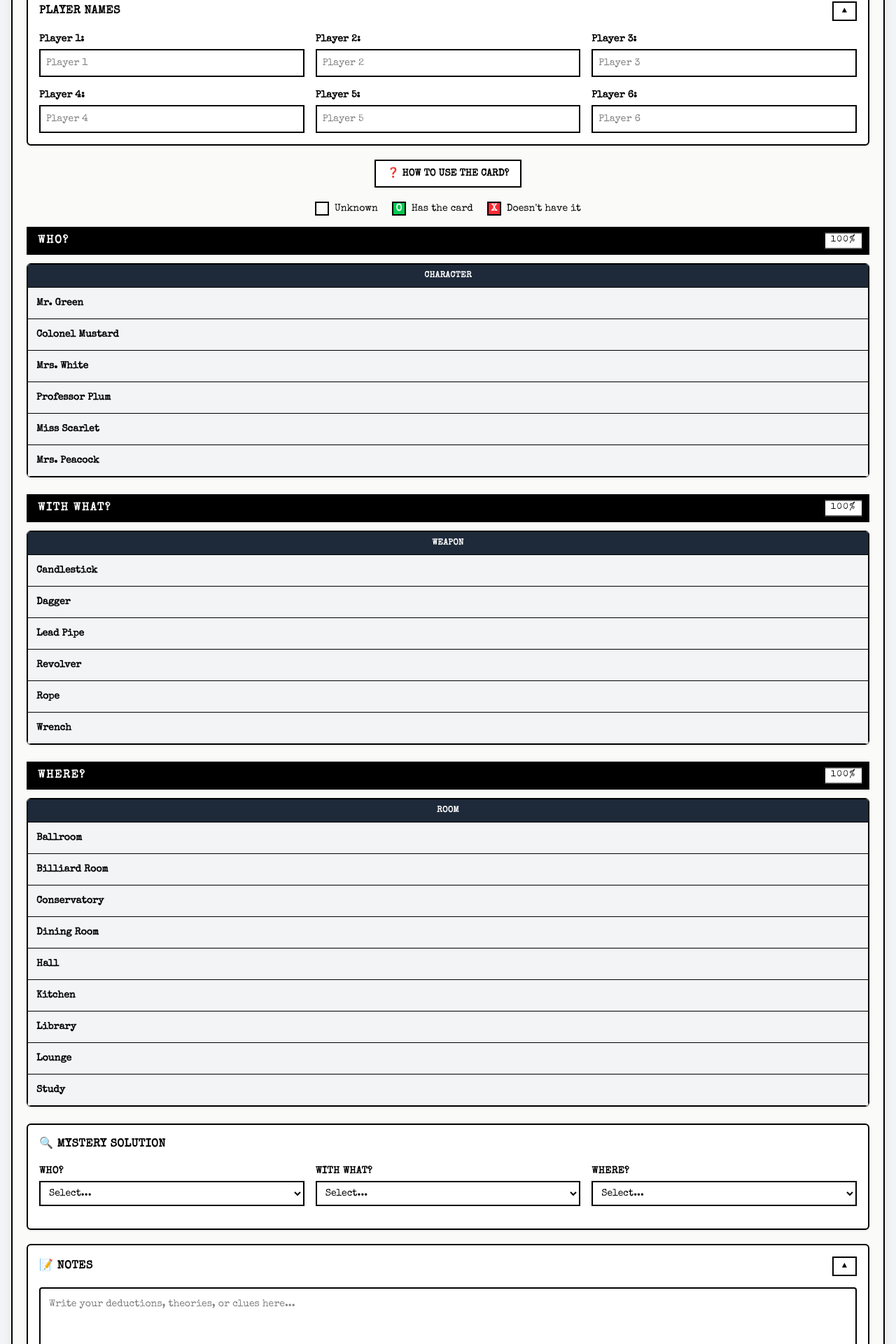
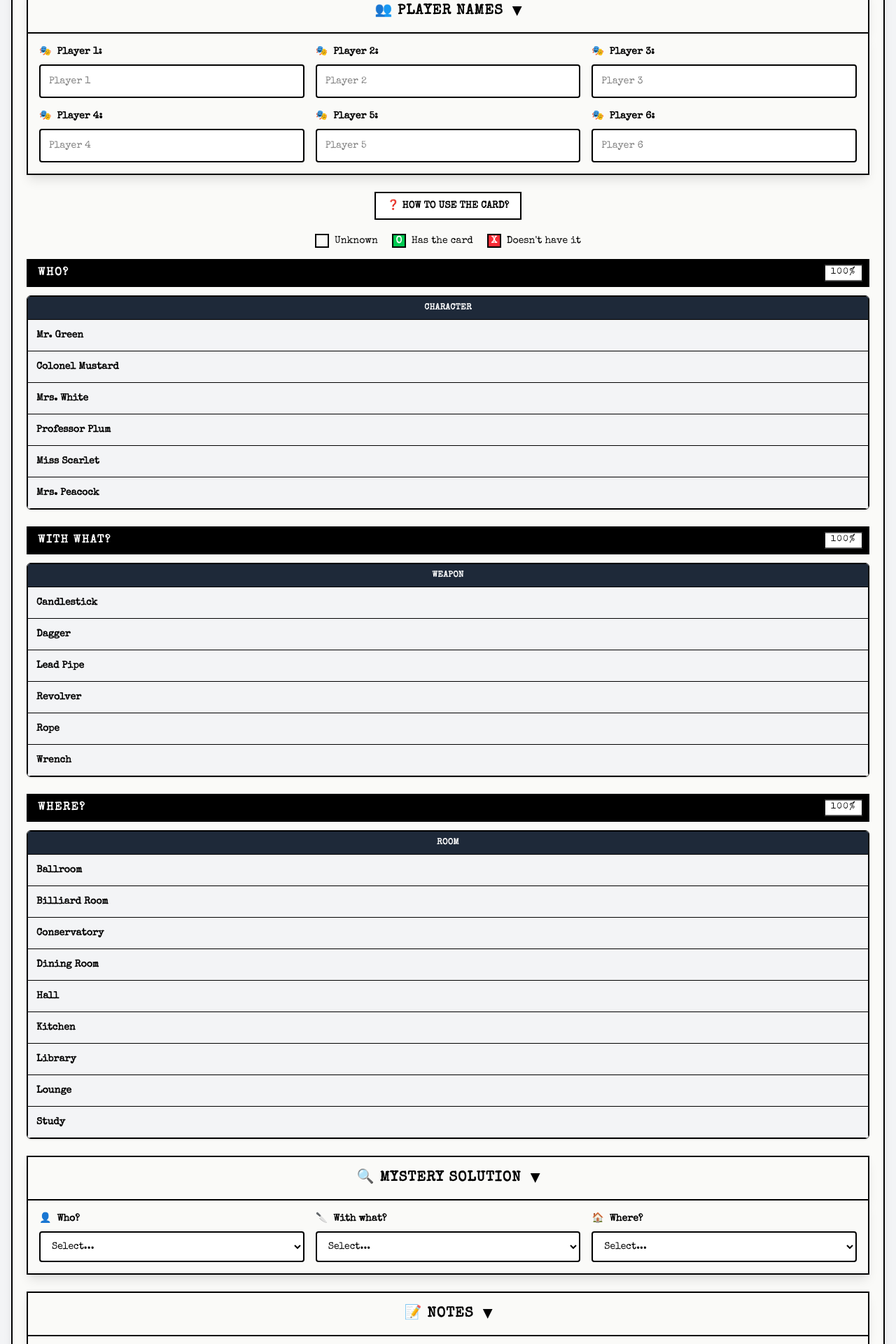
Before and after one commit to yorch/clue-digital-scorecard, a React (Vite) app: page / in a window 1280 px wide. Shown: the part 160-2080 px from the top of the page at 70% size. Built offline with nearby package versions, Linux system fonts and the light colour scheme.

Commit message:
feat: Implement CollapsibleSection component and integrate it into multiple sections

```diff
--- /dev/null
+++ b/src/components/CollapsibleSection.jsx
@@ -0,0 +1,39 @@
+export const CollapsibleSection = ({
+  title,
+  icon,
+  isOpen,
+  onToggle,
+  children,
+}) => {
+  return (
+    <div className="mb-6">
+      {/* Header Section */}
+      <div className="bg-paper-white border-2 border-black shadow-lg font-typewriter">
+        <button
+          className="flex items-center justify-center w-full p-4 text-base md:text-lg cursor-pointer transition-all duration-300 hover:bg-gray-100 focus:outline-none focus:bg-gray-100 text-black"
+          onClick={onToggle}
+          aria-expanded={isOpen}
+        >
+          <span className="text-xl font-bold tracking-wider uppercase mr-3">
+            {icon} {title}
+          </span>
+          <span
+            className="text-lg transform transition-transform duration-200"
+            style={{
+              transform: isOpen ? 'rotate(90deg)' : 'rotate(0deg)',
+            }}
+          >
+            ▶
+          </span>
+        </button>
+      </div>
+
+      {/* Content Section */}
+      {isOpen && (
+        <div className="bg-paper-white border-2 border-black border-t-0 shadow-lg">
+          <div className="p-4">{children}</div>
+        </div>
+      )}
+    </div>
+  );
+};
--- a/src/components/NotesSection.jsx
+++ b/src/components/NotesSection.jsx
@@ -1,4 +1,5 @@
 import { useState } from 'react';
+import { CollapsibleSection } from './CollapsibleSection.jsx';
 
 export const NotesSection = ({ gameState, setGameState, t }) => {
   const [showNotes, setShowNotes] = useState(true);
@@ -11,29 +12,25 @@ export const NotesSection = ({ gameState, setGameState, t }) => {
   };
 
   return (
-    <div className="bg-white p-4 mb-5 border-2 border-black rounded-md shadow-sm">
-      <div className="flex justify-between items-center mb-4">
-        <h3 className="text-black text-left text-base uppercase tracking-wide font-bold">
-          📝 {t('notes')}
-        </h3>
-        <button
-          className="bg-white text-black border-2 border-black px-3 py-2 md:px-3 md:py-1 cursor-pointer text-xs font-typewriter transition-all duration-200 uppercase font-bold hover:bg-black hover:text-white min-h-10 md:min-h-auto"
-          onClick={() => setShowNotes(!showNotes)}
+    <CollapsibleSection
+      title={t('notes')}
+      icon="📝"
+      isOpen={showNotes}
+      onToggle={() => setShowNotes(!showNotes)}
     >
-          <span>{showNotes ? '▲' : '▼'}</span>
-        </button>
-      </div>
-      {showNotes && (
-        <div className="collapsible-content">
+      <div className="flex flex-col gap-2">
+        <label className="font-bold text-black text-sm font-typewriter flex items-center gap-2">
+          <span className="text-sm">💭</span>
+          {t('notesPlaceholder')}
+        </label>
         <textarea
           value={gameState.notes}
           onChange={(e) => updateNotes(e.target.value)}
           placeholder={t('notesPlaceholder')}
-            className="w-full p-3 border-2 border-black font-typewriter text-sm min-h-32 resize-y bg-white focus:outline-none focus:border-gray-600 focus:bg-gray-50 transition-colors duration-200 rounded-sm"
+          className="w-full p-3 border-2 border-black font-typewriter text-sm min-h-32 resize-y bg-white hover:bg-gray-50 focus:outline-none focus:border-gray-600 focus:bg-gray-50 focus:ring-2 focus:ring-gray-300 transition-all duration-200 rounded"
           style={{ lineHeight: '1.5' }}
         />
       </div>
-      )}
-    </div>
+    </CollapsibleSection>
   );
 };
--- a/src/components/PlayerNamesSection.jsx
+++ b/src/components/PlayerNamesSection.jsx
@@ -1,4 +1,5 @@
 import { PLAYER_NUMBERS } from '../constants/gameData.js';
+import { CollapsibleSection } from './CollapsibleSection.jsx';
 
 export const PlayerNamesSection = ({
   gameState,
@@ -18,23 +19,17 @@ export const PlayerNamesSection = ({
   };
 
   return (
-    <div className="bg-white p-4 mb-5 border-2 border-black rounded-md shadow-sm">
-      <div className="flex justify-between items-center mb-4">
-        <h3 className="text-black text-left text-base uppercase tracking-wide font-bold">
-          {t('playerNames')}
-        </h3>
-        <button
-          className="bg-white text-black border-2 border-black px-3 py-2 md:px-3 md:py-1 cursor-pointer text-xs font-typewriter transition-all duration-200 uppercase font-bold hover:bg-black hover:text-white min-h-10 md:min-h-auto"
-          onClick={() => setShowPlayerNames(!showPlayerNames)}
+    <CollapsibleSection
+      title={t('playerNames')}
+      icon="👥"
+      isOpen={showPlayerNames}
+      onToggle={() => setShowPlayerNames(!showPlayerNames)}
     >
-          <span>{showPlayerNames ? '▲' : '▼'}</span>
-        </button>
-      </div>
-      {showPlayerNames && (
-        <div className="collapsible-content grid grid-cols-1 md:grid-cols-2 lg:grid-cols-3 gap-4">
+      <div className="grid grid-cols-1 md:grid-cols-2 lg:grid-cols-3 gap-4">
         {PLAYER_NUMBERS.map((playerNum) => (
-            <div key={playerNum} className="flex flex-col gap-1">
-              <label className="font-bold text-black text-sm font-typewriter">
+          <div key={playerNum} className="flex flex-col gap-2">
+            <label className="font-bold text-black text-sm font-typewriter flex items-center gap-2">
+              <span className="text-sm">🎭</span>
               {t(`player${playerNum}Label`)}
             </label>
             <input
@@ -43,12 +38,11 @@ export const PlayerNamesSection = ({
               onChange={(e) => updatePlayerName(playerNum, e.target.value)}
               placeholder={t(`player${playerNum}`)}
               maxLength="15"
-                className="p-2 border-2 border-black text-sm font-typewriter transition-colors duration-200 bg-white focus:outline-none focus:border-gray-600 focus:bg-gray-50"
+              className="p-3 border-2 border-black text-sm font-typewriter transition-all duration-200 bg-white hover:bg-gray-50 focus:outline-none focus:border-gray-600 focus:bg-gray-50 focus:ring-2 focus:ring-gray-300 rounded"
             />
           </div>
         ))}
       </div>
-      )}
-    </div>
+    </CollapsibleSection>
   );
 };
--- a/src/components/SolutionSection.jsx
+++ b/src/components/SolutionSection.jsx
@@ -1,4 +1,6 @@
+import { useState } from 'react';
 import { GAME_CARDS } from '../constants/gameData.js';
+import { CollapsibleSection } from './CollapsibleSection.jsx';
 
 export const SolutionSection = ({
   gameState,
@@ -6,6 +8,7 @@ export const SolutionSection = ({
   t,
   getTranslatedCardName,
 }) => {
+  const [showSolution, setShowSolution] = useState(true);
   const updateSolution = (field, value) => {
     setGameState((prev) => {
       const newSolution = {
@@ -23,19 +26,22 @@ export const SolutionSection = ({
   const { characters, weapons, rooms } = GAME_CARDS;
 
   return (
-    <div className="bg-white p-4 mb-5 border-2 border-black rounded-md shadow-sm">
-      <h3 className="text-black mb-4 text-left text-base uppercase tracking-wide font-bold">
-        {t('solutionTitle')}
-      </h3>
-      <div className="grid grid-cols-1 md:grid-cols-3 gap-4 mb-4">
-        <div className="flex flex-col gap-1">
-          <label className="font-bold text-black text-sm font-typewriter uppercase tracking-wide">
+    <CollapsibleSection
+      title={t('solutionTitle')}
+      icon="🔍"
+      isOpen={showSolution}
+      onToggle={() => setShowSolution(!showSolution)}
+    >
+      <div className="grid grid-cols-1 md:grid-cols-3 gap-4">
+        <div className="flex flex-col gap-2">
+          <label className="font-bold text-black text-sm font-typewriter flex items-center gap-2">
+            <span className="text-sm">👤</span>
             {t('who')}
           </label>
           <select
             value={gameState.solution.who}
             onChange={(e) => updateSolution('who', e.target.value)}
-            className="p-2 border-2 border-black text-sm font-typewriter bg-white transition-colors duration-200 w-full focus:outline-none focus:border-gray-600 focus:bg-gray-50"
+            className="p-3 border-2 border-black text-sm font-typewriter bg-white hover:bg-gray-50 transition-all duration-200 w-full focus:outline-none focus:border-gray-600 focus:bg-gray-50 focus:ring-2 focus:ring-gray-300 rounded"
           >
             <option value="">{t('selectOption')}</option>
             {characters.map((character) => (
@@ -45,14 +51,15 @@ export const SolutionSection = ({
             ))}
           </select>
         </div>
-        <div className="flex flex-col gap-1">
-          <label className="font-bold text-black text-sm font-typewriter uppercase tracking-wide">
+        <div className="flex flex-col gap-2">
+          <label className="font-bold text-black text-sm font-typewriter flex items-center gap-2">
+            <span className="text-sm">🔪</span>
             {t('withWhat')}
           </label>
           <select
             value={gameState.solution.weapon}
             onChange={(e) => updateSolution('weapon', e.target.value)}
-            className="p-2 border-2 border-black text-sm font-typewriter bg-white transition-colors duration-200 w-full focus:outline-none focus:border-gray-600 focus:bg-gray-50"
+            className="p-3 border-2 border-black text-sm font-typewriter bg-white hover:bg-gray-50 transition-all duration-200 w-full focus:outline-none focus:border-gray-600 focus:bg-gray-50 focus:ring-2 focus:ring-gray-300 rounded"
           >
             <option value="">{t('selectOption')}</option>
             {weapons.map((weapon) => (
@@ -62,14 +69,15 @@ export const SolutionSection = ({
             ))}
           </select>
         </div>
-        <div className="flex flex-col gap-1">
-          <label className="font-bold text-black text-sm font-typewriter uppercase tracking-wide">
+        <div className="flex flex-col gap-2">
+          <label className="font-bold text-black text-sm font-typewriter flex items-center gap-2">
+            <span className="text-sm">🏠</span>
             {t('where')}
           </label>
           <select
             value={gameState.solution.room}
             onChange={(e) => updateSolution('room', e.target.value)}
-            className="p-2 border-2 border-black text-sm font-typewriter bg-white transition-colors duration-200 w-full focus:outline-none focus:border-gray-600 focus:bg-gray-50"
+            className="p-3 border-2 border-black text-sm font-typewriter bg-white hover:bg-gray-50 transition-all duration-200 w-full focus:outline-none focus:border-gray-600 focus:bg-gray-50 focus:ring-2 focus:ring-gray-300 rounded"
           >
             <option value="">{t('selectOption')}</option>
             {rooms.map((room) => (
@@ -80,6 +88,6 @@ export const SolutionSection = ({
           </select>
         </div>
       </div>
-    </div>
+    </CollapsibleSection>
   );
 };
--- a/src/constants/translations.js
+++ b/src/constants/translations.js
@@ -46,7 +46,7 @@ export const translations = {
     legendUnknown: 'Desconocido',
     legendHasCard: 'Tiene la carta',
     legendNoCard: 'No la tiene',
-    solutionTitle: '🔍 Solución del Misterio',
+    solutionTitle: 'Solución del Misterio',
     who: '¿Quién?',
     withWhat: '¿Con qué?',
     where: '¿Dónde?',
@@ -151,7 +151,7 @@ export const translations = {
     legendUnknown: 'Unknown',
     legendHasCard: 'Has the card',
     legendNoCard: "Doesn't have it",
-    solutionTitle: '🔍 Mystery Solution',
+    solutionTitle: 'Mystery Solution',
     who: 'Who?',
     withWhat: 'With what?',
     where: 'Where?',
```
Also changed, not shown: src/components/GameHistorySection.jsx (+11 -30 lines). Lines whose indentation alone changed are shown as unchanged.
